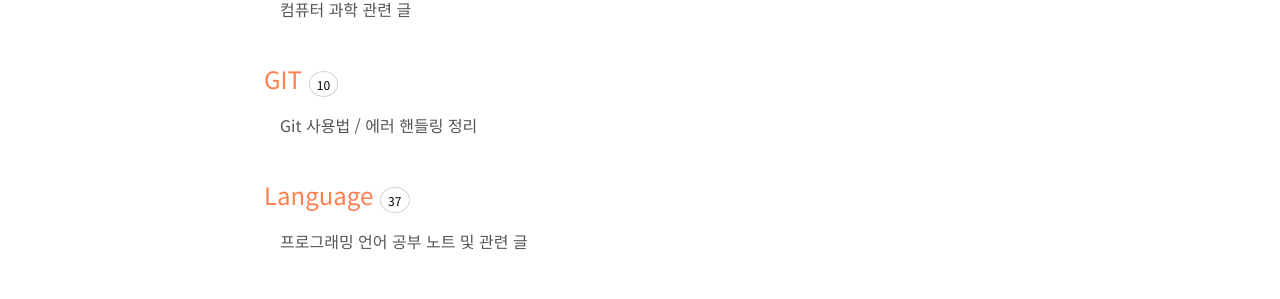
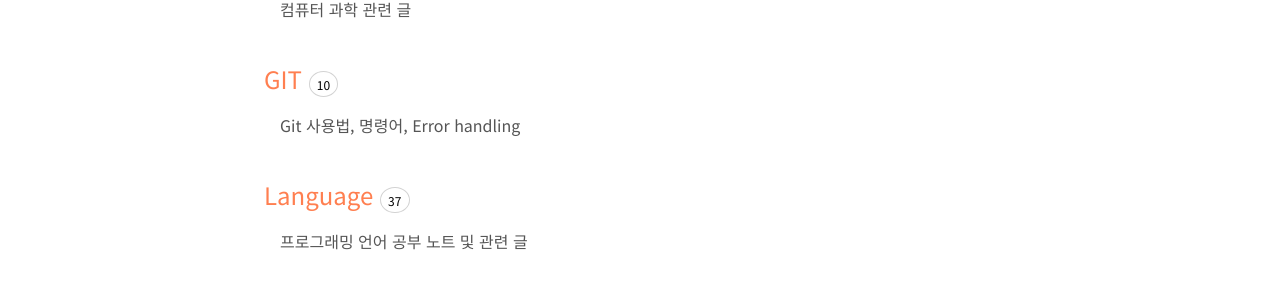
Before and after one commit to Oizys18/blog_depreciated, a Jekyll site: the page built from _pages/categories.md, in a window 1280 px wide. Shown: the part 453-752 px from the top of the page. Built offline with Jekyll 4.4.1, drawn with Linux system fonts in a browser that asks for light colours.

Commit message:
Mod git file title

```diff
--- a/category/Git.md
+++ b/category/Git.md
@@ -2,4 +2,4 @@
 layout: category
 title: GIT
 ---
-Git 사용법 / 에러 핸들링 정리
+Git 사용법, 명령어, Error handling
```
